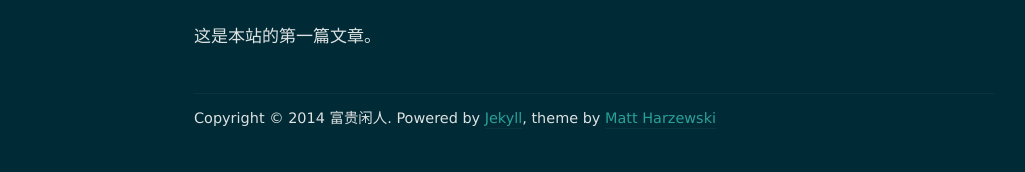
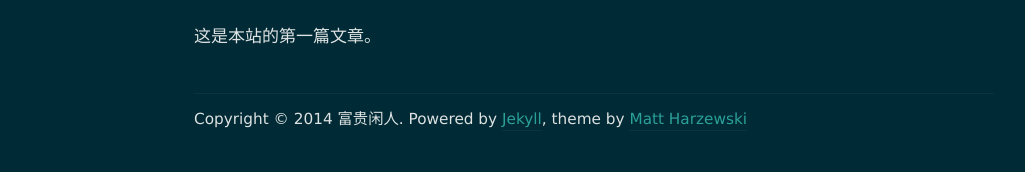
Before and after one commit to orangeprince/orangeprince.github.io, a Jekyll site: the page built from index.html, in a window 1280 px wide. Shown: the part 1504-1676 px from the top of the page, without its empty margins (46-1071 px from the left). Built offline with Jekyll 4.4.1, drawn with Linux system fonts in a browser that asks for light colours; nearby versions of some CDN libraries; the list of posts is cut into pages by our own code; comment, search, counter and statistics services are not loaded.

Commit message:
modified:   assets/css/style.css

```diff
--- a/assets/css/style.css
+++ b/assets/css/style.css
@@ -133,7 +133,8 @@
 	width: 800px;
 	margin: 40px auto 40px auto;
 	padding-top: 10px;
-	font-size: 0.85em;
+	font-size: 0.9em;
+    font-family: "STHeiti Light", "Microsoft YaHei", Verdana, serif;
 	border-top: 1px solid #073642;
 }
 
```
Also changed, not shown: 1 other file.
